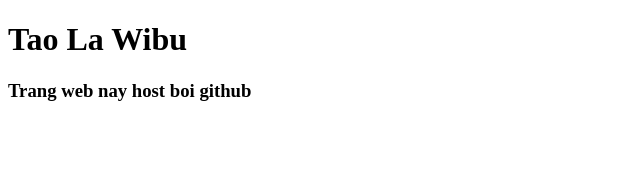
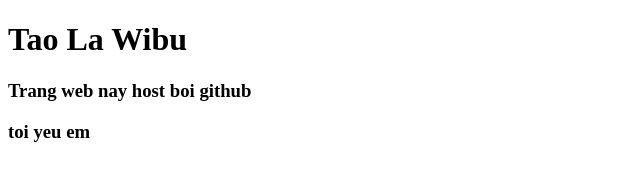
Before and after one commit to vtenwagm/taolawibu, a plain HTML site: page index.html in a window 1280 px wide. Shown: the full height of the page, 0-640 px from the left. Drawn offline with Linux system fonts and the light colour scheme.

Commit message:
index.html

```diff
--- a/index.html
+++ b/index.html
@@ -8,5 +8,6 @@
 <body>
     <h1>Tao La Wibu</h1>
     <h3>Trang web nay host boi github</h3>
+    <h3>toi yeu em </h3>
 </body>
 </html>
```
